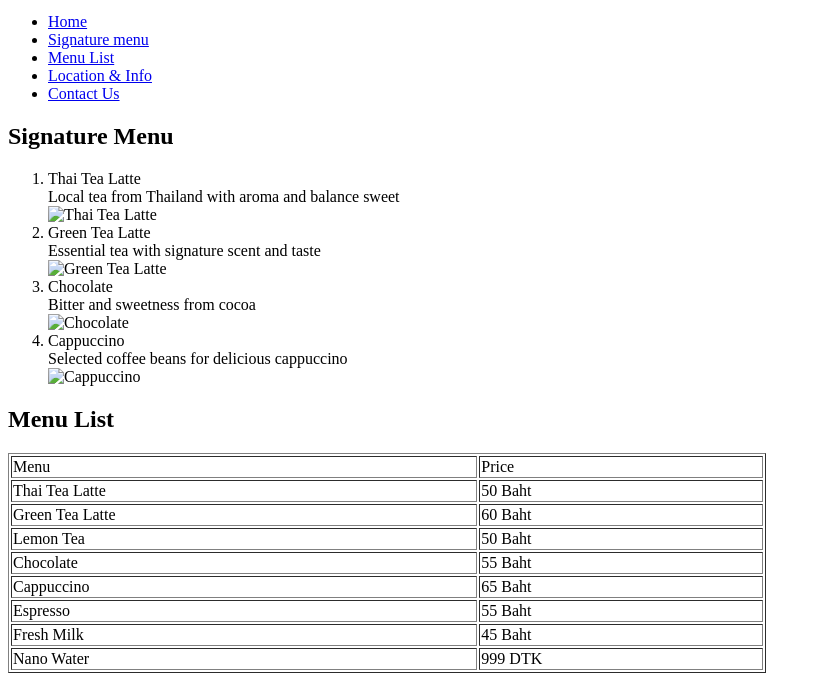
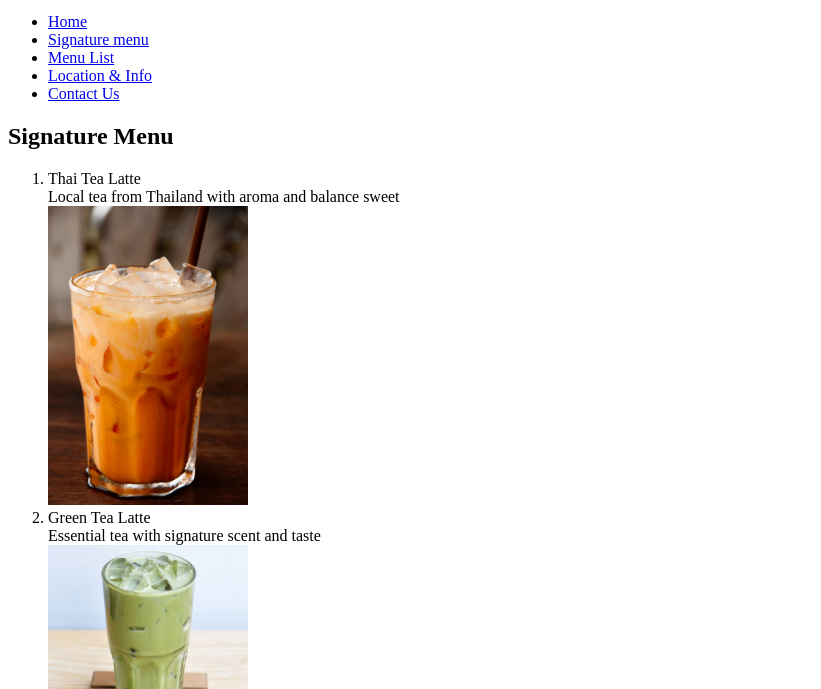
Before and after one commit to iamrealikea/html-lab-217, a plain HTML site: page index.html in a window 1280 px wide. Shown: the part 101-790 px from the top of the page, without its empty margins (0-821 px from the left). Drawn offline with Linux system fonts and the light colour scheme; the site is published under a folder, as on GitHub Pages, so addresses that start at the root find nothing.

Commit message:
Add and reorder

```diff
--- a/index.html
+++ b/index.html
@@ -5,7 +5,7 @@
   <meta name="viewport" content="width=device-width,
 initial-scale=1" />
   <title>Monke Cafe</title>
-  <link rel="icon" type="image/x-icon" href="/img/icon.jpg"
+  <link rel="icon" type="image/x-icon" href="img/icon.jpg"
 </head>
 <body>
   <header>
@@ -27,16 +27,16 @@ initial-scale=1" />
         <ol>
           <li>Thai Tea Latte</li>
           <dt>Local tea from Thailand with aroma and balance sweet</dd>
-          <dt><img src="/img/thaitea.jpg" alt="Thai Tea Latte" width="200" height="299"></dt>
+          <dt><img src="img/thaitea.jpg" alt="Thai Tea Latte" width="200" height="299"></dt>
           <li>Green Tea Latte</li>
           <dt>Essential tea with signature scent and taste</dd>
-          <dt><img src="/img/greentea.webp" alt="Green Tea Latte" width="200" height="200"></dt>
+          <dt><img src="img/greentea.webp" alt="Green Tea Latte" width="200" height="200"></dt>
           <li>Chocolate</li>
           <dt>Bitter and sweetness from cocoa</dt>
-          <dt><img src="/img/chocolate.jpg" alt="Chocolate" width="200" height="230"></dt>
+          <dt><img src="img/chocolate.jpg" alt="Chocolate" width="200" height="230"></dt>
           <li>Cappuccino </li>
           <dt>Selected coffee beans for delicious cappuccino</dt>
-          <dt><img src="/img/cappuccino.jpg" alt="Cappuccino" width="200" height="252"></dt>
+          <dt><img src="img/cappuccino.jpg" alt="Cappuccino" width="200" height="252"></dt>
         </ol>
     </section>
     <section id="Menu">
```
